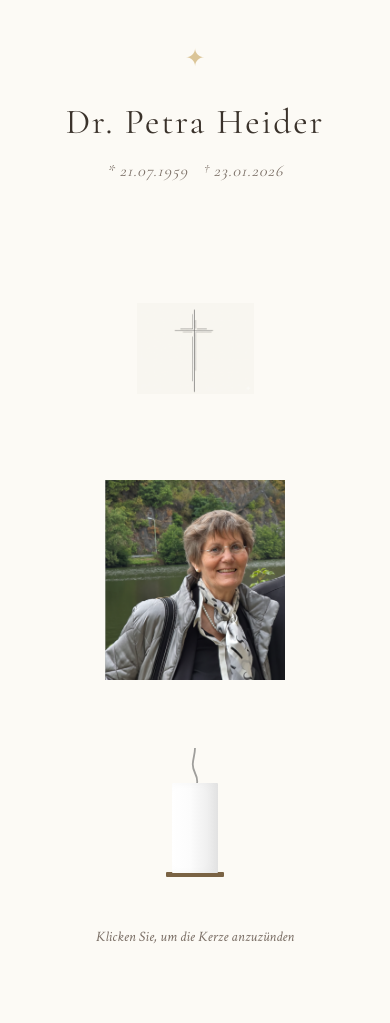
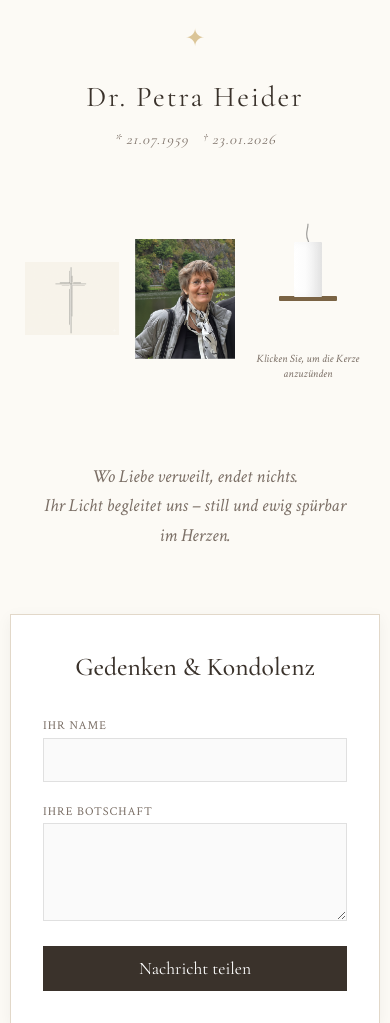
Before and after one commit to Avishek2020/petra-heider, a plain HTML site: page index.html in a window 390 px wide. Shown: the top 1023 px of the page. Drawn offline with nearby package versions, Linux system fonts and the light colour scheme.

Commit message:
Update index.html

```diff
--- a/index.html
+++ b/index.html
@@ -20,6 +20,7 @@
             --frame-border: #e2d8c9;
             --shadow: rgba(0, 0, 0, 0.05);
             --candle-glow: rgba(255, 185, 80, 0.22);
+            /* Basis-Maße */
             --box-width: 180px;
             --box-height: 200px;
         }
@@ -33,13 +34,14 @@
             display: flex;
             flex-direction: column;
             align-items: center;
+            overflow-x: hidden;
         }
 
         .container {
             width: 100%;
             max-width: 1000px;
             margin: 0 auto;
-            padding: 40px 20px;
+            padding: 20px 10px;
             display: flex;
             flex-direction: column;
             align-items: center;
@@ -59,7 +61,7 @@
 
         h1 {
             font-family: 'Cormorant Garamond', serif;
-            font-size: clamp(2.2rem, 5vw, 3.5rem);
+            font-size: clamp(1.8rem, 5vw, 3.5rem);
             font-weight: 400;
             letter-spacing: 2px;
             margin-bottom: 0.5rem;
@@ -68,19 +70,22 @@
 
         .dates {
             font-family: 'Cormorant Garamond', serif;
-            font-size: clamp(1rem, 2vw, 1.4rem);
+            font-size: clamp(0.9rem, 2vw, 1.4rem);
             font-style: italic;
             color: var(--text-muted);
             letter-spacing: 1px;
         }
 
+        /* Memorial Row - Always horizontal */
         .memorial-row {
             display: flex;
+            flex-direction: row; /* Immer nebeneinander */
             align-items: center;
             justify-content: center;
             gap: 2.5rem;
             width: 100%;
             margin: 2rem 0 3rem 0;
+            flex-wrap: nowrap; /* Kein Umbruch */
         }
 
         .side-element {
@@ -89,8 +94,10 @@
             align-items: center;
             justify-content: center;
             position: relative;
+            flex-shrink: 1;
         }
 
+        /* Responsive scaling for the boxes */
         .cross-container, .portrait-frame, .candle-box {
             width: var(--box-width);
             height: var(--box-height);
@@ -98,20 +105,60 @@
             align-items: center;
             justify-content: center;
             overflow: hidden;
+            transition: all 0.3s ease;
+        }
+
+        /* Scale everything down for small screens while keeping row layout */
+        @media (max-width: 650px) {
+            :root {
+                --box-width: 100px;
+                --box-height: 120px;
+            }
+            .memorial-row {
+                gap: 0.8rem;
+            }
+            .candle-glow-bg {
+                width: 180px !important;
+                height: 180px !important;
+            }
+            .candle-body {
+                width: 28px !important;
+                height: 55px !important;
+            }
+            .flame-container {
+                top: 5px !important;
+                width: 18px !important;
+                height: 35px !important;
+            }
+            .burning-wick {
+                top: 35px !important;
+            }
+            .candle-wick-svg {
+                height: 40px !important;
+            }
+            .candle-hint {
+                font-size: 0.7rem !important;
+                width: 120px !important;
+            }
         }
 
         .cross-container img {
-            width: 65%;
+            width: 94%;
             height: auto;
             object-fit: contain;
             opacity: 0.6;
+            mix-blend-mode: multiply;
+        }
+
+        .cross-container {
+            background-color: transparent;
         }
 
         .portrait-frame {
-            border: none; /* Rahmen entfernt */
+            border: none;
             background: transparent;
             padding: 0;
-            box-shadow: none; /* Schatten ebenfalls entfernt für einen sauberen Look */
+            box-shadow: none;
         }
 
         .portrait-image {
@@ -327,13 +374,6 @@
         }
 
         footer { margin-top: 3rem; text-align: center; color: var(--text-muted); padding-bottom: 2rem; }
-
-        @media (max-width: 850px) {
-            .memorial-row {
-                flex-direction: column;
-                gap: 2rem;
-            }
-        }
     </style>
 </head>
 <body>
@@ -409,6 +449,7 @@
         import { getAuth, signInAnonymously, signInWithCustomToken, onAuthStateChanged } from "https://www.gstatic.com/firebasejs/11.6.1/firebase-auth.js";
         import { getFirestore, collection, addDoc, onSnapshot, serverTimestamp } from "https://www.gstatic.com/firebasejs/11.6.1/firebase-firestore.js";
 
+        // Kerzen-Logik sofort initialisieren
         const candleToggle = document.getElementById('candleToggle');
         const candleWrapper = document.getElementById('candleWrapper');
         const candleHint = document.querySelector('.candle-hint');
```
